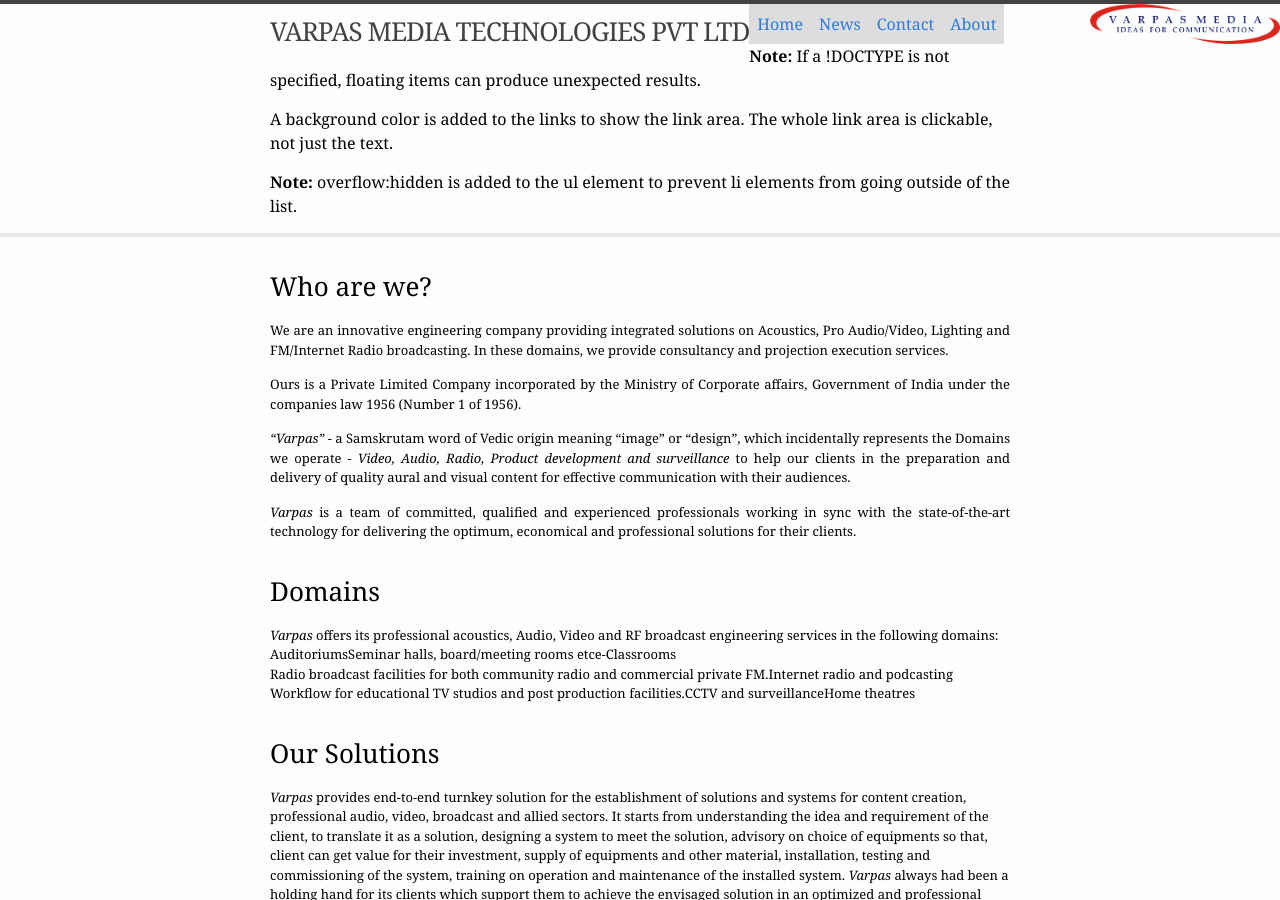
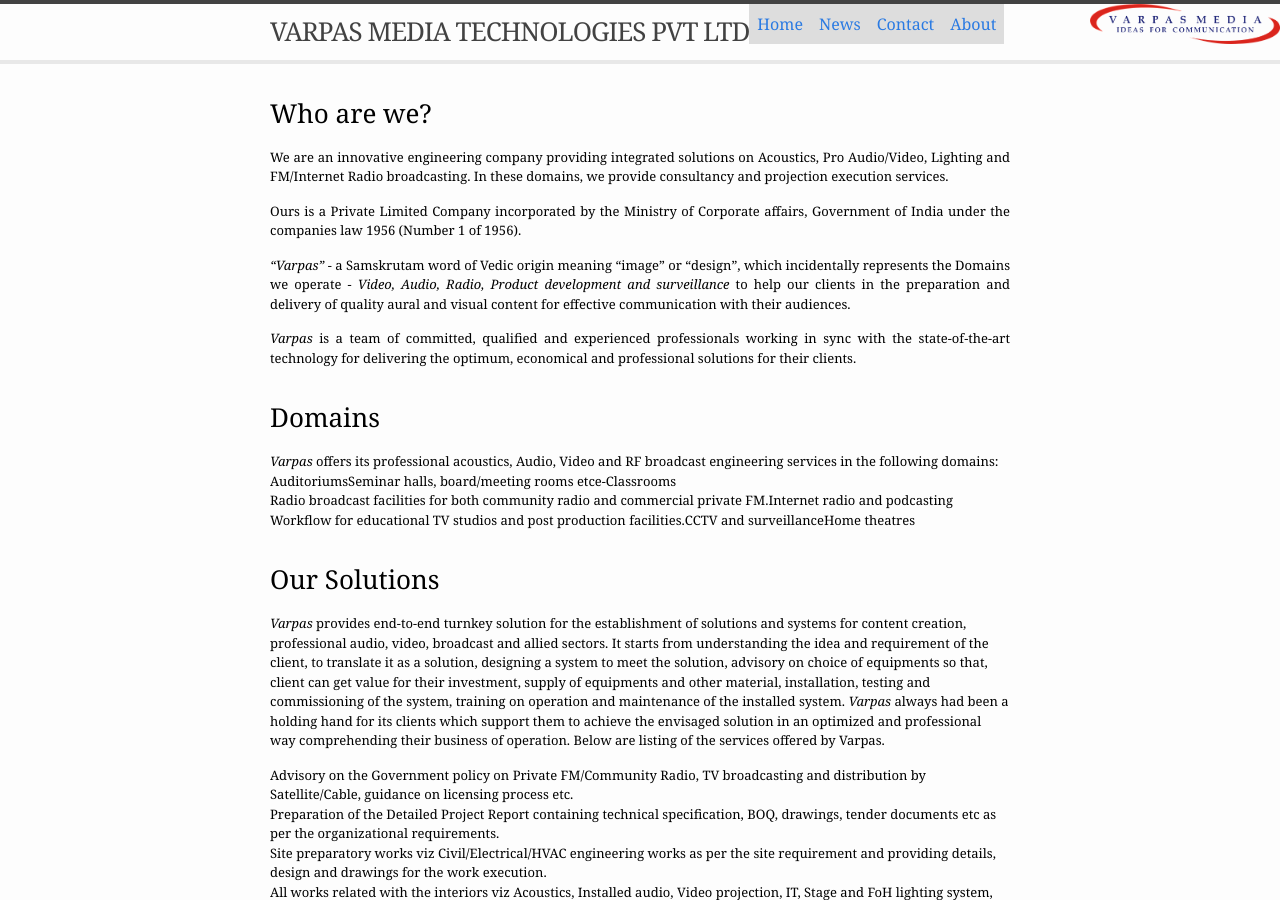
Before and after one commit to VarpasMedia/VarpasMedia.github.io, a Jekyll site: the page built from index.md, in a window 1280 px wide and 900 px high. Built offline with Jekyll 4.4.1, drawn with Linux system fonts in a browser that asks for light colours.

Commit message:
Update header.html

```diff
--- a/_includes/header.html
+++ b/_includes/header.html
@@ -40,9 +40,6 @@ li a {
   <li><a href="#about">About</a></li>
 </ul>
 
-<p><b>Note:</b> If a !DOCTYPE is not specified, floating items can produce unexpected results.</p>
-<p>A background color is added to the links to show the link area. The whole link area is clickable, not just the text.</p>
-<p><b>Note:</b> overflow:hidden is added to the ul element to prevent li elements from going outside of the list.</p>
 
 </body>
 
```
